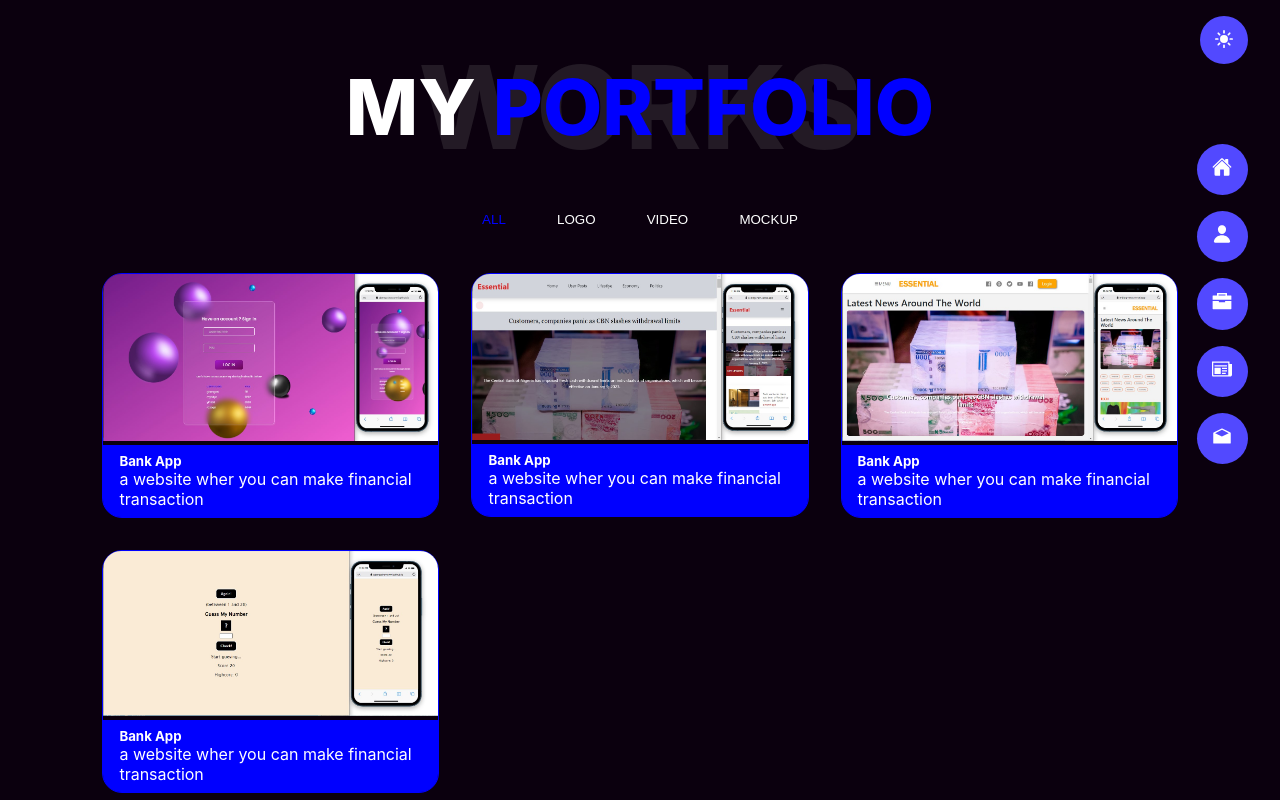
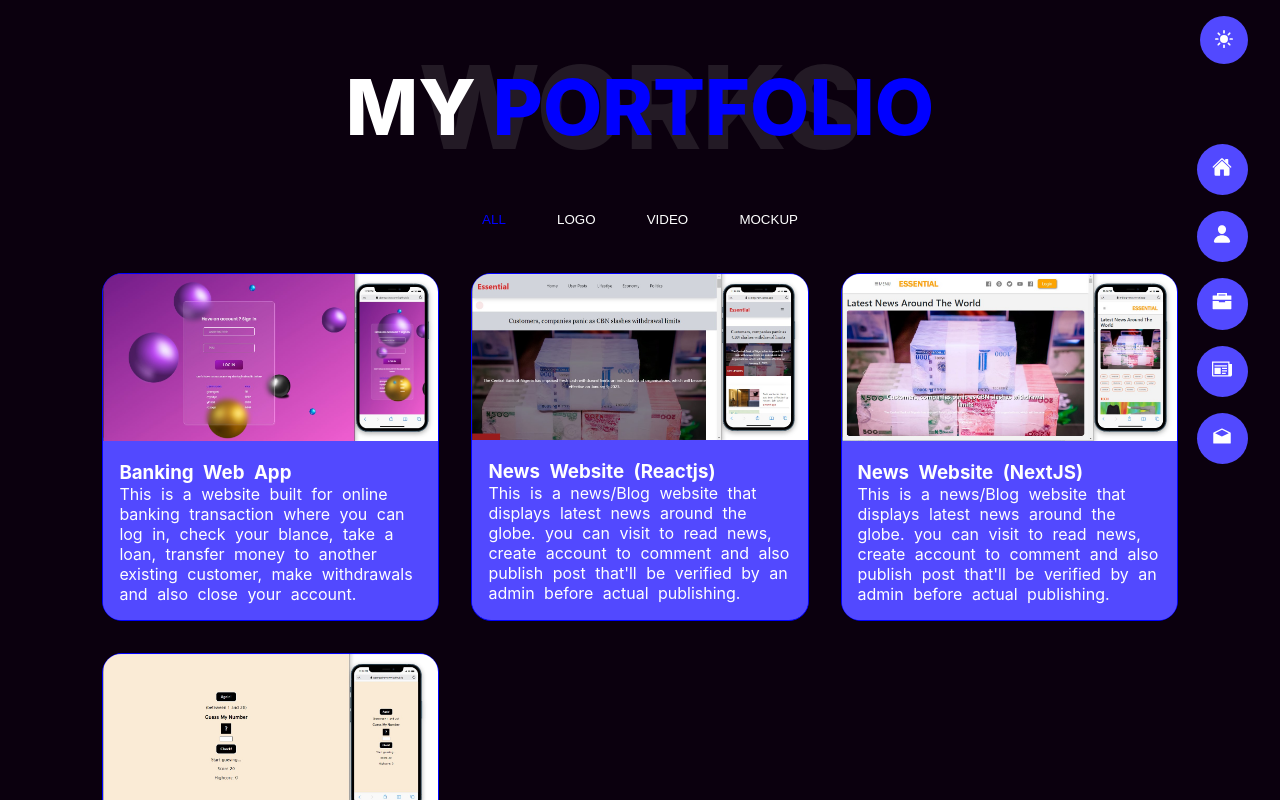
Before and after one commit to Gbengashowunmi/portfolio-react, a React (Create React App) app: page /portfolio in a window 1280 px wide. Shown: the top 800 px of the page. Built offline with nearby package versions, Linux system fonts and the light colour scheme.

Commit message:
typo error

```diff
--- a/src/App.css
+++ b/src/App.css
@@ -44,7 +44,11 @@
   }
 }
 
-/* ::::== LANDING PAGE ==:::: */
+/*
+  ================
+    LANDING PAGE
+  ================
+*/
 
 main {
   width: 100%;
@@ -76,7 +80,6 @@ main {
   cursor: pointer;
 }
 aside {
-  /* width: 45%; */
   margin: 4rem 2rem;
   border-radius: 2rem;
   box-shadow: 4px 4px 15px black;
@@ -91,7 +94,6 @@ aside img {
 .description {
   margin: auto;
   text-align: left;
-  /* border: 2px solid yellow; */
   color: var(--clr-white-2);
   transition: .5s;
 }
@@ -301,21 +303,24 @@ header h1 {
 
 .project {
   border: 1px solid var(--clr-primary);
-  height: fit-content;
+  min-height: 300px ;
+  /* height: fit-content; */
   border-radius: 20px;
   cursor: pointer;
   position: relative;
   transition: .5s;
+  background-color: var(--clr-primary-light);
 
 }
 
 .project .caption{
   transition: .5s;
-  padding: .5rem 1rem;
+  padding: 1rem 1rem;
   text-align: left;
-  background: var(--clr-primary);
+  background: var(--clr-primary-light);
   border-radius:0 0 18px 18px  ;
   color: white;
+  word-spacing: 5px;
 
 }
 .project  img{
--- a/src/components/about/About.js
+++ b/src/components/about/About.js
@@ -42,13 +42,19 @@ export default function About() {
             data-aos-easing="ease-in-out"
             data-aos-once="false"
           >
-            <h2>Personal imformation</h2>
+            <h2>About Me</h2>
             <p className="about-me">
-              I am a frontend developer and I so much love to code, it gives me
-              joy. I'm open to opportunities to learn and apply my skills to
-              solve problems
+              I am a Frontend developer with two years of hands-on experience,
+              efficiently coding websites and applications using modern HTML5,
+              CSS3, JavaScript, Reactjs, Nextjs Redux, Bootstrap, Material UI,
+              Nodejs, MongoDB. I'm passionate about building state-of-the-art,
+              easy to use, user-friendly websites and applications. I'm open to
+              opportunities to learn and apply my skills to solve problems
             </p>
-            <p>I'm delighted to answer any questions you have. Reach out to me on any of these platforms I have provided below.</p>
+            <p>
+              I'm delighted to answer any questions you have. Reach out to me on
+              any of these platforms I have provided below.
+            </p>
             <div className="contacts">
               <a href="tel:+2348135110104">
                 <p className="contact">
--- a/src/components/portfolio/Portfolio.js
+++ b/src/components/portfolio/Portfolio.js
@@ -42,24 +42,28 @@ export default function Portfolio() {
           <Project
             link="//gbengashowunmi.github.io/my-banking-app/"
             img="/images/bank-app.jpg"
+            title="Banking Web App"
+            description="This is a website built for online banking transaction where you can log in, check your blance, take a loan, transfer money to another existing customer, make withdrawals and also close your account. "
           />
           <Project
             link="//e-blog-next.vercel.app/"
             img="/images/e-blog-next.jpg"
+            title="News Website (Reactjs)"
+            description="This is a news/Blog website that displays latest news around the globe. you can visit to read news, create account to comment and also publish post that'll be verified by an admin before actual publishing.  "
           />
           <Project
             link="//e-blog-news.vercel.app/"
             img="/images/e-blog-react.jpg"
+            title="News Website (NextJS)"
+            description="This is a news/Blog website that displays latest news around the globe. you can visit to read news, create account to comment and also publish post that'll be verified by an admin before actual publishing.  "
           />
           <Project
             link="//gbengashowunmi.github.io/guessing/"
             img="/images/guess.jpg"
+            title="Guessing game"
+            description="This is a simple game app where you guess a number and get a increase in score for correct answer and decrease in score for a wrong answer "
           />
         </div>
-
-        {/* <div className="dark_mode">
-        <IoSunny className="react_icon" />
-      </div> */}
         <div className="navigation">
           <Navigation />
         </div>
--- a/src/components/portfolio/Project.js
+++ b/src/components/portfolio/Project.js
@@ -1,7 +1,7 @@
 import React from "react";
 import { Link } from "react-router-dom";
 
-export default function Project({img, link}) {
+export default function Project({img, link, title, description}) {
   return (
     <div className="project">
       <div className="overlay">
@@ -9,7 +9,7 @@ export default function Project({img, link}) {
        </Link>
         </div>
       <img src={img} alt="project" />
-      <div className="caption"> <h5>Bank App</h5><p> a website wher you can make financial transaction</p></div>
+      <div className="caption"> <h3>{title}</h3><p> {description}</p></div>
     </div>
   );
 }
```
Lines whose indentation alone changed are shown as unchanged.
